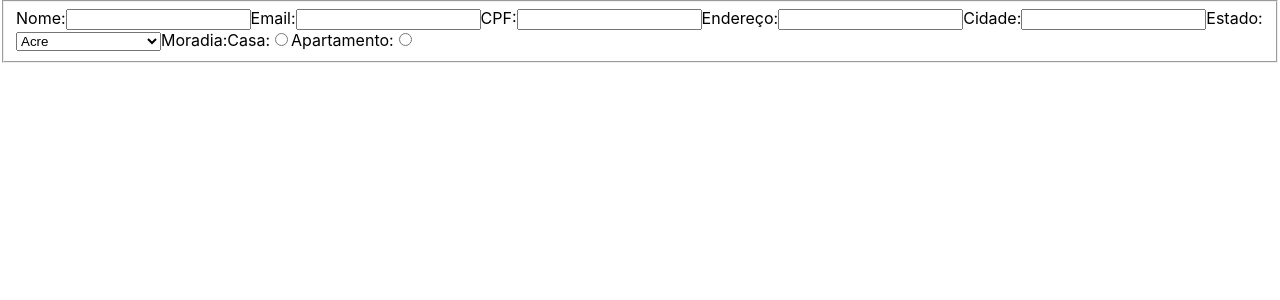
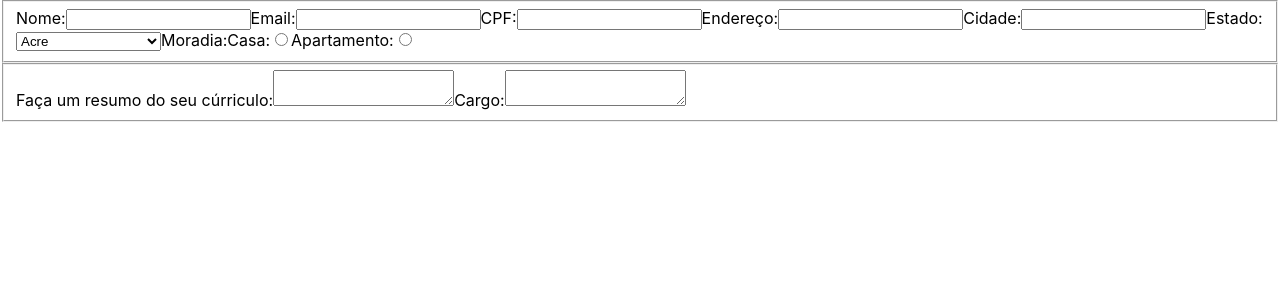
Before and after one commit to Guiogomes/react-exercise-dia-2, a React (Create React App) app in the folder react_exercicio_dia_2_bloco_12/: page / in a window 1280 px wide. Shown: the top 300 px of the page. Built offline with nearby package versions, Linux system fonts and the light colour scheme.

Commit message:
Text area

```diff
--- a/react_exercicio_dia_2_bloco_12/src/components/Form.jsx
+++ b/react_exercicio_dia_2_bloco_12/src/components/Form.jsx
@@ -1,6 +1,7 @@
 import React from 'react';
 import Input from './Input';
 import states from '../arrayStates';
+import TextArea from './TextArea';
 
 // exercício realizado no modelo Dojo por Fabio Juvenal, Rodrigo Augusto e
 // Guilherme Gomes
@@ -14,10 +15,12 @@ export default class Form extends React.Component {
 			endereco: '',
 			cidade: '',
 			selecionado: '',
+			entrei: 0,
 		}
 		this.handleChange = this.handleChange.bind(this);
 		this.handleBlur = this.handleBlur.bind(this);
 		this.handleOptionChange = this.handleOptionChange.bind(this);
+		this.onMouseEnter = this.onMouseEnter.bind(this);
 	}
 
 	handleChange({ target }) {
@@ -40,9 +43,17 @@ export default class Form extends React.Component {
 		})
 	}
 
+	onMouseEnter() {
+		this.setState(previousState => ({
+			entrei: previousState.entrei + 1,
+		}));
+		if(this.state.entrei === 0) alert('Preencha com cuidado esta informação');
+	}
+
 	render() {
 		const { name, email, cpf, endereco, cidade, selecionado } = this.state;
 		return (
+			<form>
 				<fieldset>
 					<label htmlFor="input-name">
 						Nome:
@@ -140,8 +151,18 @@ export default class Form extends React.Component {
 								/>
 						</label>
 					</label>
-
 			</fieldset>
+				<fieldset>
+					<label htmlFor="resumo">
+						Faça um resumo do seu cúrriculo:
+						<TextArea name="resumo" id="resumo" maxLength="1000" required={ true } />
+					</label>
+					<label htmlFor="cargo">
+						Cargo:
+						<TextArea name="cargo" id="cargo" required={ true } maxLength="40" mouseOver={ this.onMouseEnter } value={ this.state.entrei } />
+					</label>
+				</fieldset>
+			</form>
 		);
 	}
 }
--- /dev/null
+++ b/react_exercicio_dia_2_bloco_12/src/components/TextArea.jsx
@@ -0,0 +1,10 @@
+import React from 'react';
+
+export default class TextArea extends React.Component {
+  render() {
+    const { name, id, maxLength, required, mouseOver } = this.props;
+    return (
+      <textarea name={ name } id={ id } maxLength={ maxLength } required={ required } onMouseEnter={ mouseOver } />
+    )
+  }
+}
```
Lines whose indentation alone changed are shown as unchanged.
